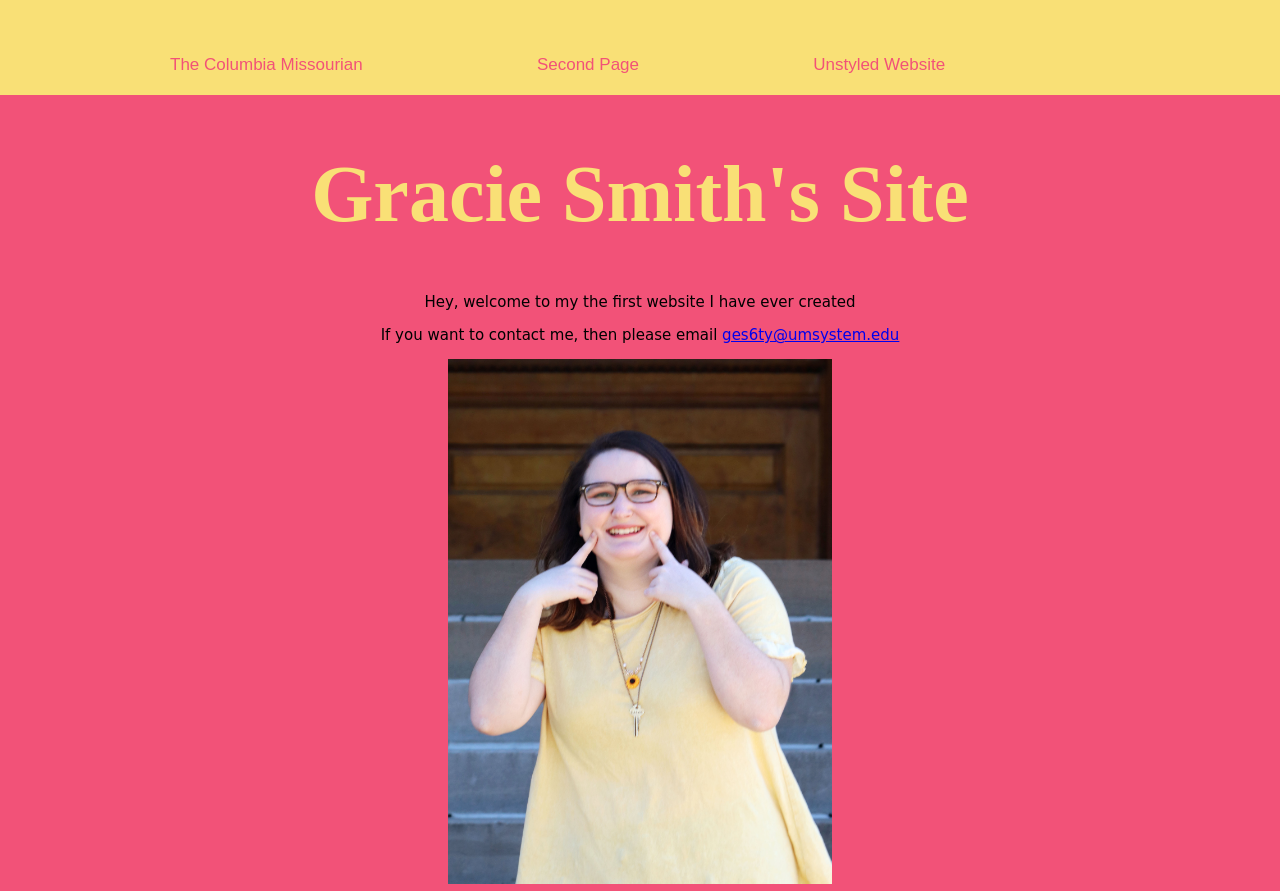
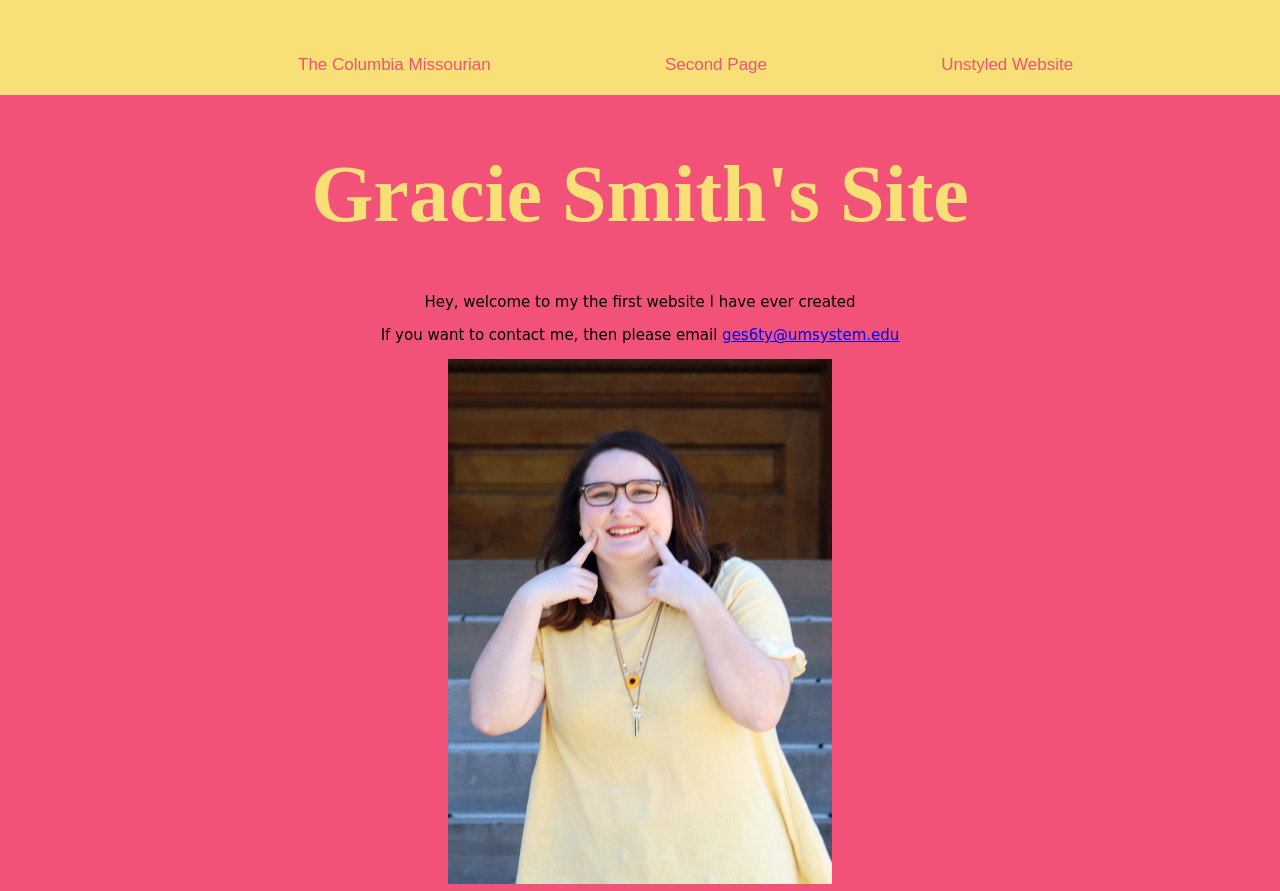
Before and after one commit to J4502-FS21/gracie-smith, a plain HTML site: page index.html in a window 1280 px wide. Shown: the top 891 px of the page. Drawn offline with Linux system fonts and the light colour scheme.

Commit message:
Update index.html

```diff
--- a/index.html
+++ b/index.html
@@ -11,7 +11,7 @@
 </head>
 <body>
   <header>
-    <header>
+    <div class="topnav">
         <nav>
           <ul id="menu_nav">
             <li><a href="https://www.columbiamissourian.com/" target="_blank">The Columbia Missourian</a></li>
@@ -21,8 +21,6 @@
             <button id="menu_trigger">☰</button>
         </nav>
       </div>
-    </header>
-
   </header>
   <h1>Gracie Smith's Site</h1>
   <p>Hey, welcome to my the first website I have ever created</p>
```
